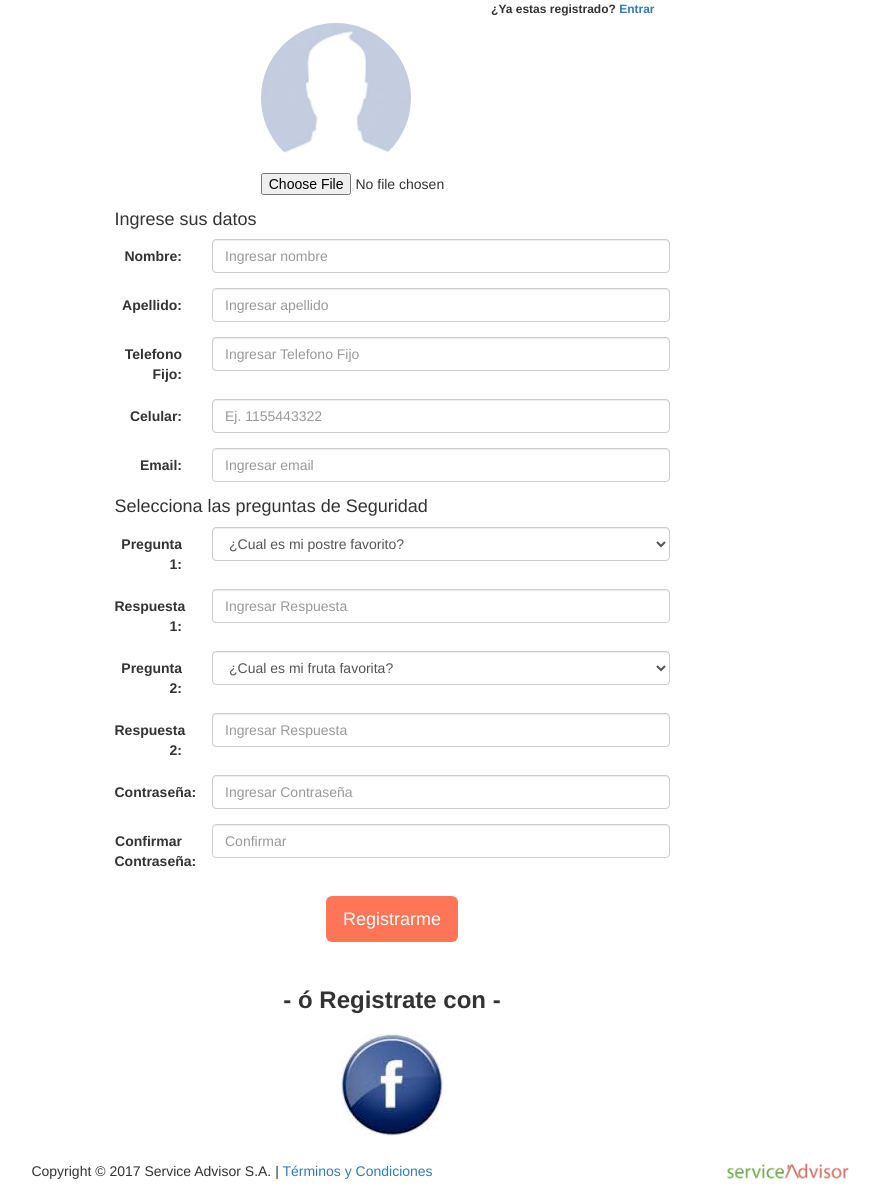
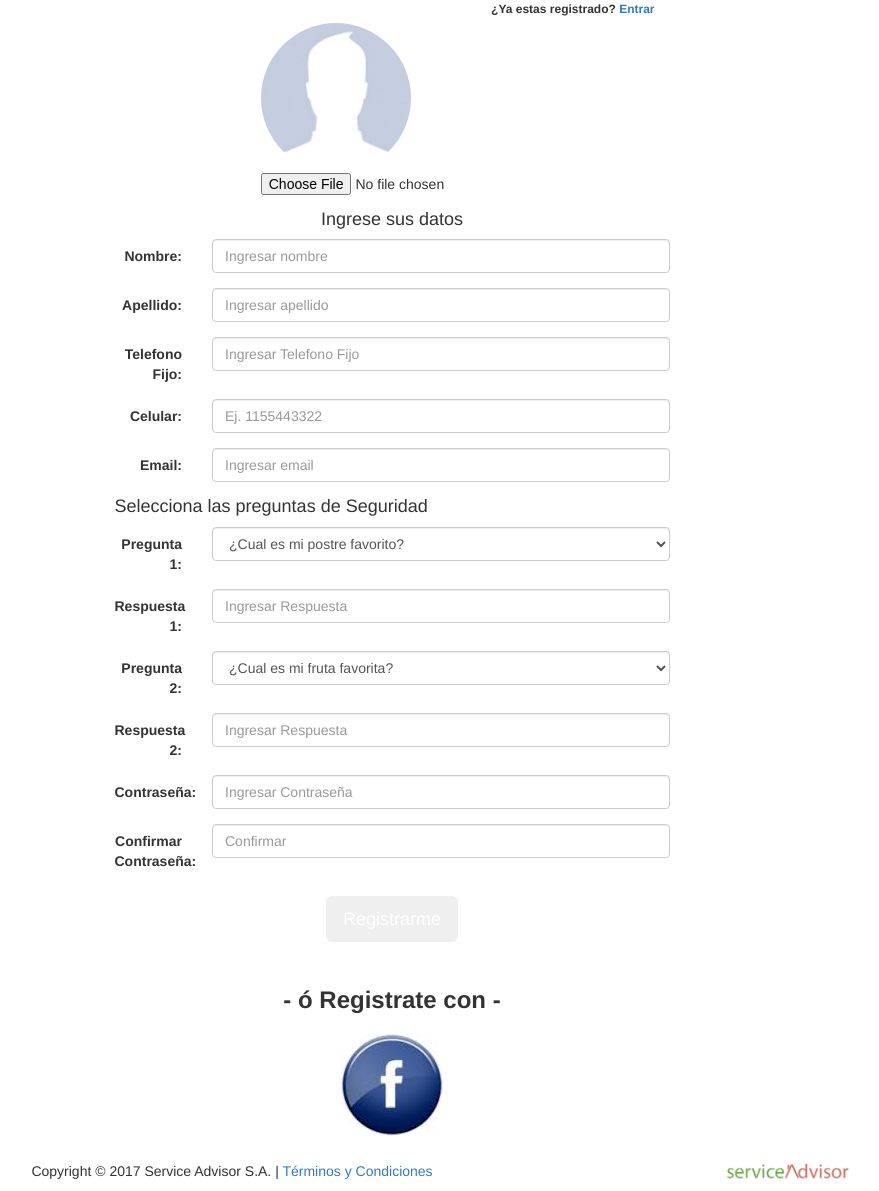
Before and after one commit to peperete/proyectodh, a PHP site: page /registro.php in a window 1280 px wide. Shown: the part 292-1483 px from the top of the page, without its empty margins (248-1127 px from the left). Run offline with PHP 8.4, Linux system fonts and the light colour scheme.

Commit message:
Auto stash before merge of "master" and "origin/master"

```diff
--- a/registro.php
+++ b/registro.php
@@ -42,25 +42,25 @@
   <div class="container">
     <div class="row">
       <div class="col-sm-6 col-sm-offset-3">
-        <h3 style="text-align:center"><strong>¡Bienvenido(a)!</strong></h3>
+        <h3 class="categorias"style="text-align:center"><strong>¡Bienvenido(a)!</strong></h3>
       </div>
       <div class="col-sm-3"></div>
     </div>
     <div class="row">
       <div class="col-sm-6 col-sm-offset-3">
-        <h6 style="color: #FF7557; text-align:center"><img src="images/logoadvisor02.png" class="img-responsive"  alt="logotipo" ></h6>
+        <h6 style="color: #FF7557; text-align:center"><img src="images/logoadvisor02.png" class="img-responsive logoregister" alt="logotipo" ></h6>
       </div>
       <div class="col-sm-3"></div>
     </div>
     <div class="row">
       <div class="col-sm-6 col-sm-offset-3">
-        <h3 style="text-align:center"><strong>Completa el Formulario</strong></h3>
+        <h3 class="categorias" style="text-align:center"><strong>Completa el Formulario</strong></h3>
       </div>
       <div class="col-sm-3"></div>
     </div>
     <div class="row">
       <div class="col-sm-6 col-sm-offset-3">
-        <h6 style="text-align:right"><label class="control-label col-sm-12"for="bienvenida">¿Ya estas registrado? <a href="ingresar.php" target="_self">Entrar</a></label></h6>
+        <h6 style="text-align:right"><label class="control-label col-sm-12 servicios"for="bienvenida">¿Ya estas registrado? <a href="ingresar.php" target="_self">Entrar</a></label></h6>
         <br>
       </div>
       <div class="col-sm-3"></div>
@@ -79,41 +79,41 @@
           </div>
 
           <!-- Formulario datos de perfil-->
-          <h4 style="text-align:left">Ingrese sus datos</h4>
+          <h4 class="categorias" style="text-align:center">Ingrese sus datos</h4>
           <div class="form-group">
-            <label class="control-label col-sm-2" for="nombre">Nombre:</label>
+            <label class="control-label col-sm-2 servicios" for="nombre">Nombre:</label>
             <div class="col-sm-10">
               <input type="text" class="form-control" id="nombre" name ="nombre" placeholder="Ingresar nombre" value="<?= $nombreUsuario ?>" required>
             </div>
           </div>
           <div class="form-group">
-            <label class="col-sm-2 control-label" for="apellido">Apellido:</label>
+            <label class="col-sm-2 control-label servicios" for="apellido">Apellido:</label>
             <div class="col-sm-10">
               <input type="text" class="form-control" id="apellido" name ="apellido"placeholder="Ingresar apellido" value="<?= $apellidoUsuario ?>" required>
             </div>
           </div>
           <div class="form-group">
-            <label class="control-label col-sm-2" for="telfijo">Telefono Fijo:</label>
+            <label class="control-label col-sm-2 servicios" for="telfijo">Telefono Fijo:</label>
             <div class="col-sm-10">
               <input type="tel" class="form-control" id="telfijo" name="telfijo" placeholder="Ingresar Telefono Fijo" value="<?= $telfijoUsuario ?>" >
             </div>
           </div>
           <div class="form-group">
-            <label class="control-label col-sm-2" for="celular">Celular:</label>
+            <label class="control-label col-sm-2 servicios" for="celular">Celular:</label>
             <div class="col-sm-10">
               <input type="tel" class="form-control" id="celular" name="celular" placeholder="Ej. 1155443322" value="<?= $celularUsuario ?>">
             </div>
           </div>
           <div class="form-group">
-            <label class="control-label col-sm-2" for="email">Email:</label>
+            <label class="control-label col-sm-2 servicios" for="email">Email:</label>
             <div class="col-sm-10">
               <input type="email" class="form-control" id="email" name="email" placeholder="Ingresar email" value="<?= $emailUsuario ?>">
             </div>
           </div>
           <!-- Preguntas de Seguridad -->
-          <h4 style="text-align:left">Selecciona las preguntas de Seguridad</h4>
+          <h4 class="servicios"style="text-align:left">Selecciona las preguntas de Seguridad</h4>
           <div class="form-group">
-            <label class="control-label col-sm-2" for="pregunta_1">Pregunta 1:</label>
+            <label class="control-label col-sm-2 servicios" for="pregunta_1">Pregunta 1:</label>
             <div class="col-sm-10">
               <select class="form-control" name="pregunta_1">
                 <?php
@@ -132,13 +132,13 @@
             </div>
           </div>
           <div class="form-group">
-            <label class="control-label col-sm-2" for="pwd">Respuesta 1:</label>
+            <label class="control-label col-sm-2 servicios" for="pwd">Respuesta 1:</label>
             <div class="col-sm-10">
               <input type="text" class="form-control" id="respuesta_1" name= "respuesta_1" placeholder="Ingresar Respuesta" value="<?= $respuesta_1 ?>" required>
             </div>
           </div>
           <div class="form-group">
-            <label class="control-label col-sm-2" for="pregunta_2">Pregunta 2:</label>
+            <label class="control-label col-sm-2 servicios" for="pregunta_2">Pregunta 2:</label>
             <div class="col-sm-10">
               <select class="form-control" name="pregunta_2">
                 <?php
@@ -156,19 +156,19 @@
             </div>
           </div>
           <div class="form-group">
-            <label class="control-label col-sm-2" for="Respuesta_2">Respuesta 2:</label>
+            <label class="control-label col-sm-2 servicios" for="Respuesta_2">Respuesta 2:</label>
             <div class="col-sm-10">
               <input type="text" class="form-control" id="respuesta_2_2" name= "respuesta_2" placeholder="Ingresar Respuesta" value="<?= $respuesta_2 ?>" required>
             </div>
           </div>
           <div class="form-group">
-            <label class="control-label col-sm-2" for="pwd">Contraseña:</label>
+            <label class="control-label col-sm-2 servicios" for="pwd">Contraseña:</label>
             <div class="col-sm-10">
               <input type="password" class="form-control" id="pwd" name= "pwd" placeholder="Ingresar Contraseña" required>
             </div>
           </div>
           <div class="form-group">
-            <label class="control-label col-sm-2" for="cpwd">Confirmar Contraseña:</label>
+            <label class="control-label col-sm-2 servicios" for="cpwd">Confirmar Contraseña:</label>
             <div class="col-sm-10">
               <input type="password" class="form-control" id="cpwd" name="cpwd" placeholder="Confirmar" required>
             </div>
@@ -184,7 +184,7 @@
             <div class="row">
               <div class="col-sm-12">
                 <h5 style="text-align:center; color:white">
-                  <button type="submit" class="btn btn-prymary btn-lg" style="background-color:#FF7557" value="enviar" id="enviar" name="submit">Registrarme</button>
+                  <button type="submit" class="btn btn-prymary btn-lg btn btn-prymary2" value="enviar" id="enviar" name="submit">Registrarme</button>
                 </h5>
               </div>
             </div>
@@ -195,7 +195,7 @@
     </div>
     <div class="row">
       <div class="col-sm-12">
-        <h3 style="text-align:center"><strong>- ó Registrate con -</strong></h3>
+        <h3 class="servicios" style="text-align:center"><strong>- ó Registrate con -</strong></h3>
       </div>
     </div>
     <div class="form-group">
```
